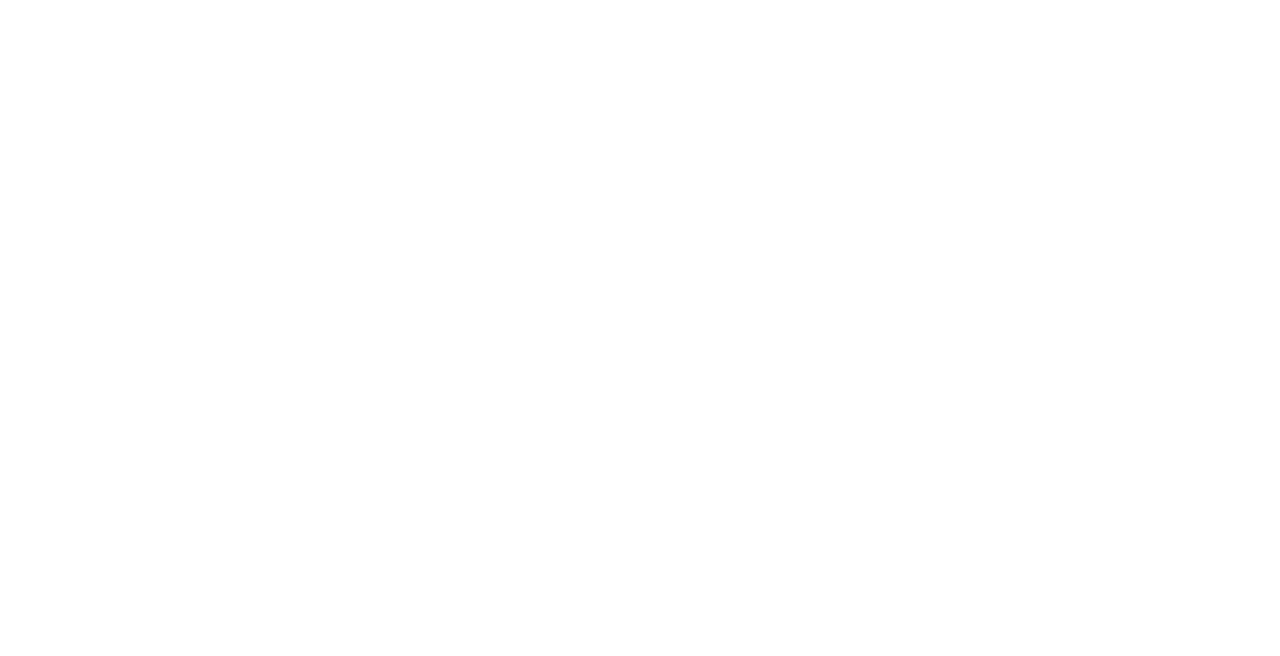
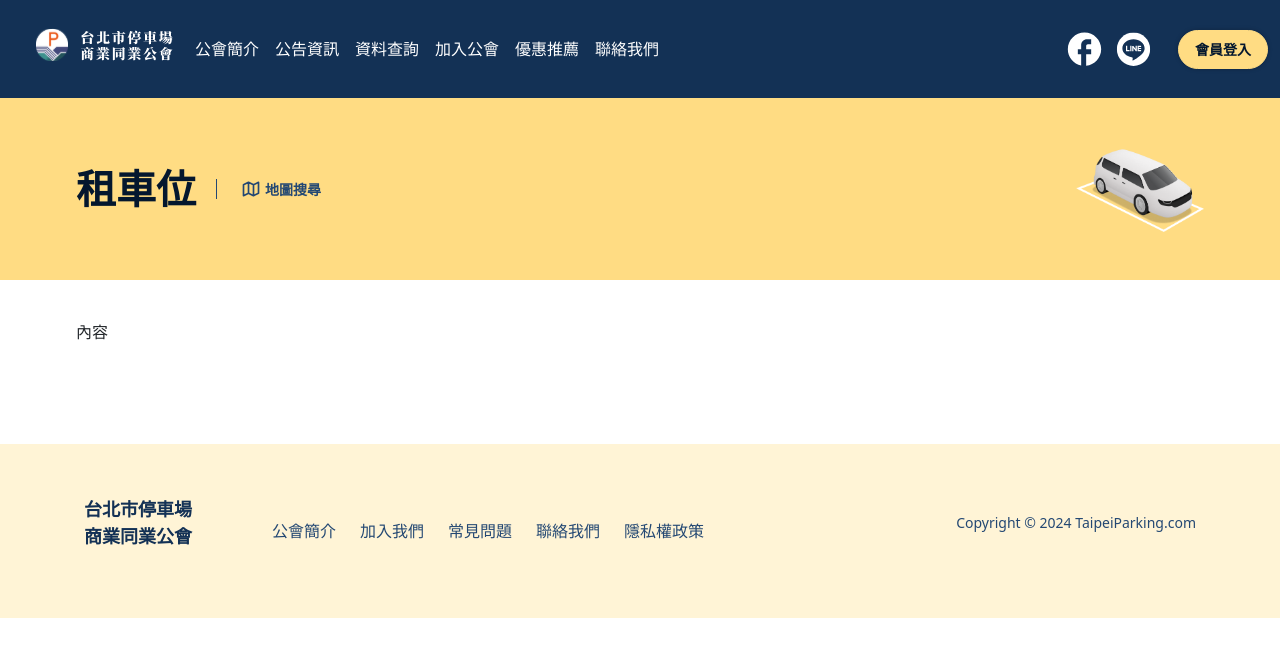
Before and after one commit to mitwitCTC/taipeiparking, a Vue app: page /monthly in a window 1280 px wide. Before the commit this address had no page. Shown: the top 656 px of the page. Built offline with nearby package versions, Linux system fonts and the light colour scheme.

Commit message:
feat: Add monthly view
with title banner

```diff
--- a/src/components/TheNavbar.vue
+++ b/src/components/TheNavbar.vue
@@ -80,7 +80,7 @@ export default defineComponent({
     generateNavData() {
       const router = useRouter();
       // 取得所有的 routes 作為 navItems
-      const excludedNames = ["home", "faq", "privacy", "member", "vendor", "activities", "payment", "announcement-detail", "login", "signup", "contactSuccess", "signupSuccess"];
+      const excludedNames = ["home", "faq", "privacy", "member", "vendor", "activities", "payment", "announcement-detail", "login", "signup", "contactSuccess", "signupSuccess", "monthly"];
       this.navItems = router.options.routes.filter(
         (item) => !excludedNames.includes(item.name)
       );
--- a/src/components/index/TheMonthly.vue
+++ b/src/components/index/TheMonthly.vue
@@ -13,7 +13,7 @@
               {{ $t("pages.index.monthly.des") }}
             </p>
             <button class="btn btn-navy03 btn-xl">
-              <router-link to="/">
+              <router-link to="/monthly">
                 {{ $t("pages.index.monthly.btn-text") }}
               </router-link>
             </button>
--- a/src/locales/zh.json
+++ b/src/locales/zh.json
@@ -104,6 +104,11 @@
                 "register": "登記相關作業"
             }
         },
+        "monthly": {
+            "title": "租車位",
+            "searchByMap": "地圖搜尋",
+            "searchPlaceholder": "輸入車位目的地"
+        },
         "contactUs": {
             "title": "聯絡公會",
             "company_name": "公司名稱",
--- a/src/router/index.js
+++ b/src/router/index.js
@@ -18,6 +18,7 @@ import LoginView from '@/views/LoginView.vue'
 import SignupView from '@/views/SignupView.vue'
 import SignupSuccessView from '@/views/SignupSuccessView.vue'
 import ContactSuccessView from '@/views/ContactSuccessView.vue'
+import MonthlyView from '@/views/MonthlyView.vue'
 
 const router = createRouter({
   history: createWebHistory(import.meta.env.BASE_URL),
@@ -130,6 +131,12 @@ const router = createRouter({
       component: SignupSuccessView,
       meta: { title: zh.pages.signupSuccess.title || 'signupSuccess' }
     },
+    {
+      path: '/monthly',
+      name: 'monthly',
+      component: MonthlyView,
+      meta: { title: zh.pages.monthly.title || 'monthly' }
+    },
   ]
 })
 
--- /dev/null
+++ b/src/views/MonthlyView.vue
@@ -0,0 +1,83 @@
+<template>
+  <TheLayout ref="layoutRef">
+    <section id="content" class="content">
+      <div class="bg-yellow03 py-md-12 py-6 tab-bg">
+        <div
+          class="container mb-4 mb-md-0 d-flex align-items-center justify-content-between"
+        >
+        <div class="d-flex flex-column">
+          <div class="d-flex align-items-center">
+            <span class="text-navy05 fs-xl5 fw-bold me-5">
+              {{ $t("pages.monthly.title") }}
+            </span>
+            <img
+              src="/monthly/tabler_map.svg"
+              alt="tabler_map"
+              class="searchByMap me-1"
+            />
+            <span class="text-navy03 fs-sm fw-bold">
+              {{ $t("pages.monthly.searchByMap") }}
+            </span>
+          </div>
+        </div>
+          <div class="img-container d-none d-sm-block">
+            <img src="/index/monthly.png" alt="monthly-banner-img" />
+          </div>
+        </div>
+      </div>
+      <div class="container d-flex mt-8 mt-md-10">
+        <span>內容</span>
+      </div>
+    </section>
+  </TheLayout>
+</template>
+
+<style scoped>
+.content {
+  padding-bottom: clamp(80px, 5.16vw + 33.1px, 160px);
+}
+
+.searchByMap {
+  padding-left: 24px;
+  border-left: 1px solid #244873;
+}
+
+.img-container {
+  width: 10vw;
+  aspect-ratio: 200/135;
+  img {
+    width: 100%;
+    height: 100%;
+  }
+}
+</style>
+
+<script>
+import TheLayout from "@/components/TheLayout.vue";
+
+export default {
+  data() {
+    return {};
+  },
+  components: {
+    TheLayout,
+  },
+  mounted() {
+    this.adjustPaddingTop();
+    window.addEventListener("resize", this.adjustPaddingTop);
+  },
+  beforeUnmount() {
+    window.removeEventListener("resize", this.adjustPaddingTop);
+  },
+  methods: {
+    adjustPaddingTop() {
+      const layout = this.$refs.layoutRef;
+      if (layout && layout.$refs.headerRef) {
+        const headerHeight = 98;
+        const contentSection = this.$el.querySelector(".content");
+        contentSection.style.paddingTop = `${headerHeight}px`;
+      }
+    },
+  },
+};
+</script>
```
Also changed, not shown: public/index/monthly.png (added), public/monthly/tabler_map.svg (added).
